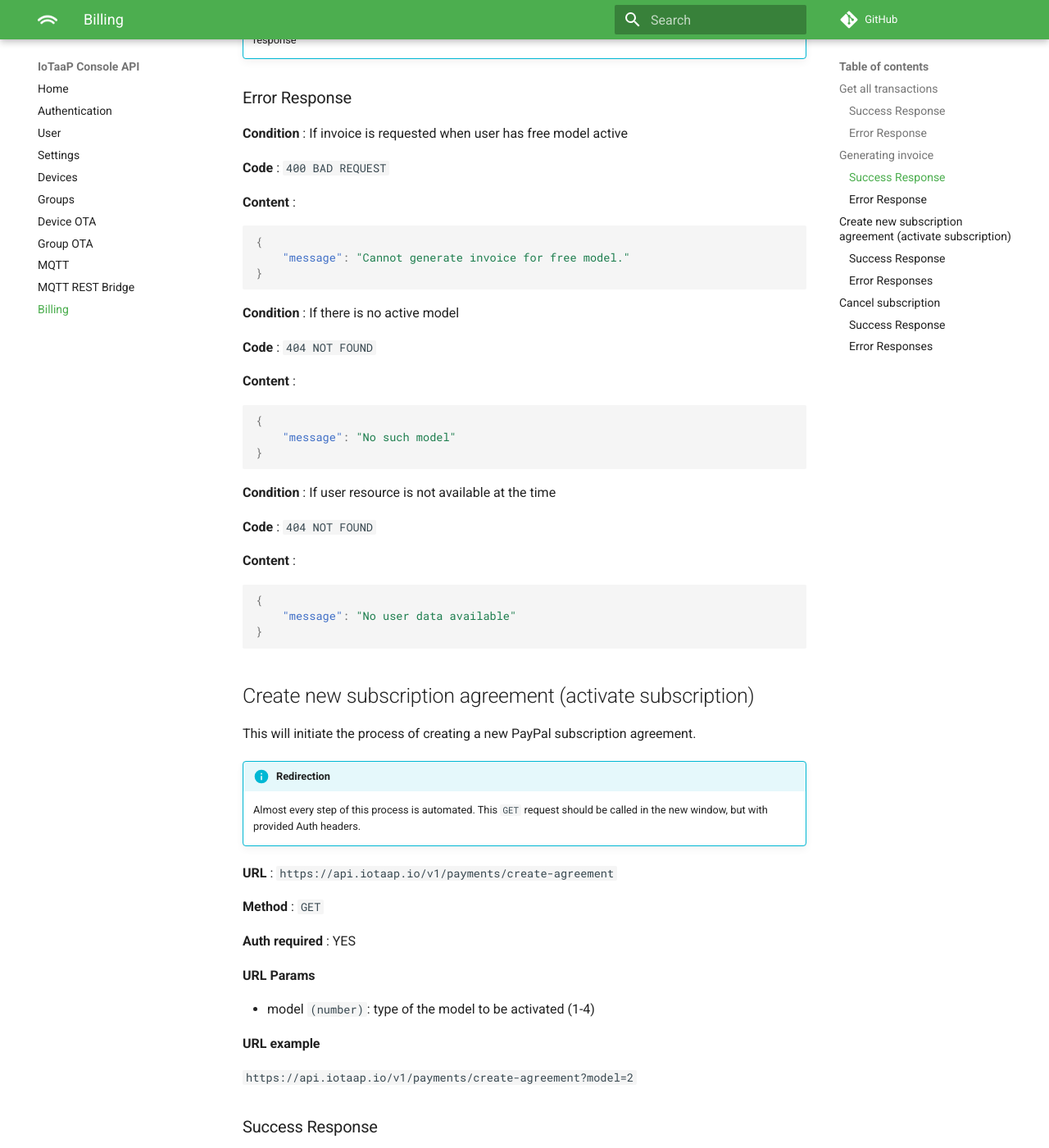
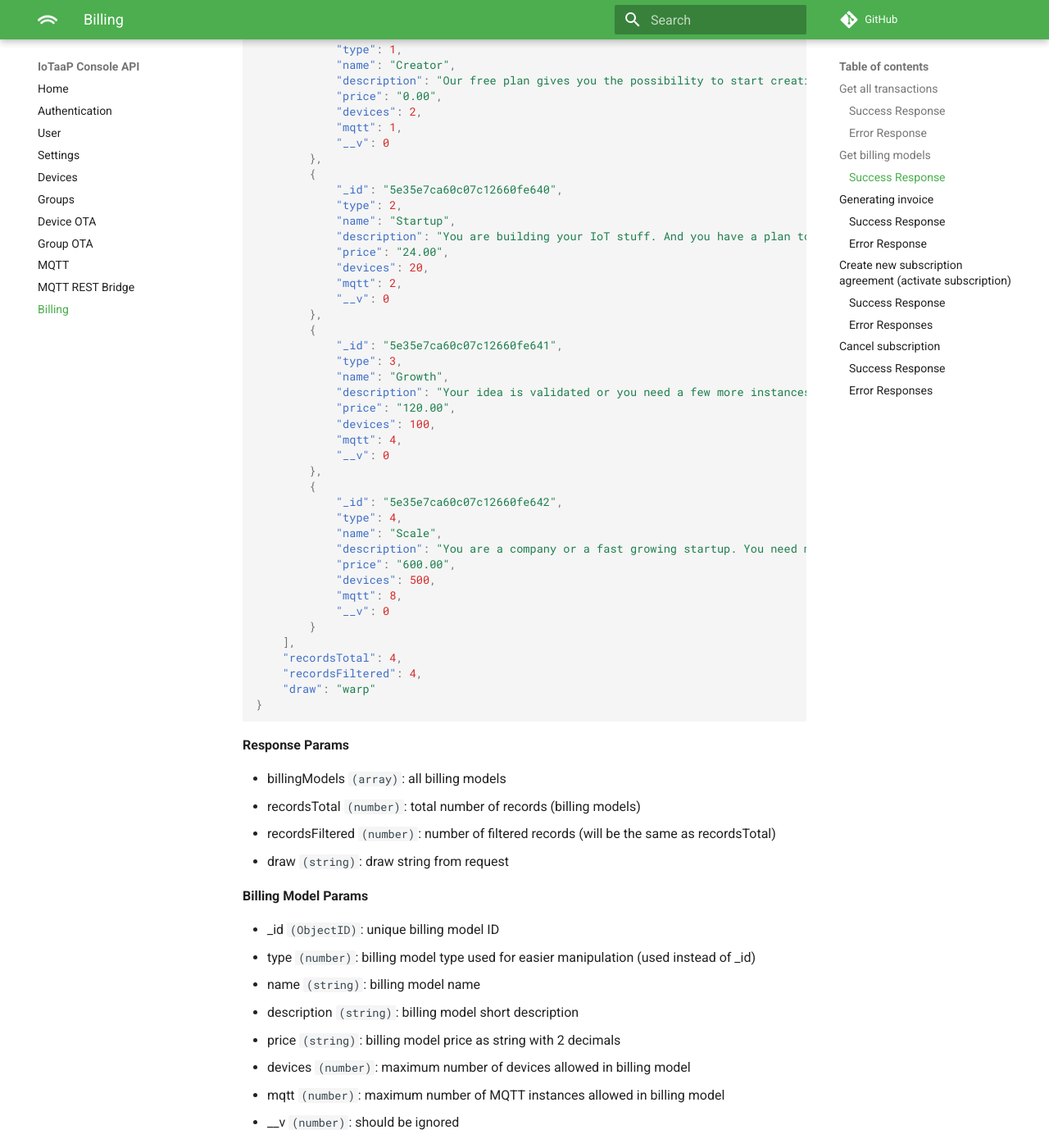
Before and after one commit to iotaap/docs-rest, an MkDocs documentation site: the page built from docs/billing.md, in a window 1280 px wide and 1400 px high, scrolled down 2606 px. Shown: the whole window at 82% size. Built offline with MkDocs 1.6.1 and Material for MkDocs 9.7.7, drawn with Linux system fonts in a browser that asks for light colours; comment, search, counter and statistics services are not loaded; some of the changed text lies outside the part shown.

Commit message:
Added billing models GET endpoint

````diff
--- a/docs/billing.md
+++ b/docs/billing.md
@@ -91,6 +91,94 @@ basic payment information.
     "error": "<Error information>"
 }
 ```
+
+## Get billing models
+
+It will return all available billing models
+
+**URL** : `https://api.iotaap.io/v1/payments/billing-models`
+
+**Method** : `GET`
+
+**Auth required** : YES
+
+**URL Params**
+
+- draw `(string)`: value will be returned back in the response
+
+### Success Response
+
+**Code** : `200 OK`
+
+**Response example**
+
+```json
+{
+    "billingModels": [
+        {
+            "_id": "5e35e7ca60c07c12660fe63f",
+            "type": 1,
+            "name": "Creator",
+            "description": "Our free plan gives you the possibility to start creating without worrying about payments.",
+            "price": "0.00",
+            "devices": 2,
+            "mqtt": 1,
+            "__v": 0
+        },
+        {
+            "_id": "5e35e7ca60c07c12660fe640",
+            "type": 2,
+            "name": "Startup",
+            "description": "You are building your IoT stuff. And you have a plan to create the next big thing. Go forward!",
+            "price": "24.00",
+            "devices": 20,
+            "mqtt": 2,
+            "__v": 0
+        },
+        {
+            "_id": "5e35e7ca60c07c12660fe641",
+            "type": 3,
+            "name": "Growth",
+            "description": "Your idea is validated or you need a few more instances for your project. This model is for you!",
+            "price": "120.00",
+            "devices": 100,
+            "mqtt": 4,
+            "__v": 0
+        },
+        {
+            "_id": "5e35e7ca60c07c12660fe642",
+            "type": 4,
+            "name": "Scale",
+            "description": "You are a company or a fast growing startup. You need more power and more devices. Push it up!",
+            "price": "600.00",
+            "devices": 500,
+            "mqtt": 8,
+            "__v": 0
+        }
+    ],
+    "recordsTotal": 4,
+    "recordsFiltered": 4,
+    "draw": "warp"
+}
+```
+
+**Response Params**
+
+- billingModels `(array)`: all billing models
+- recordsTotal `(number)`: total number of records (billing models)
+- recordsFiltered `(number)`: number of filtered records (will be the same as recordsTotal)
+- draw `(string)`: draw string from request
+
+**Billing Model Params**
+
+- _id `(ObjectID)`: unique billing model ID
+- type `(number)`: billing model type used for easier manipulation (used instead of _id)
+- name `(string)`: billing model name
+- description `(string)`: billing model short description
+- price `(string)`: billing model price as string with 2 decimals
+- devices `(number)`: maximum number of devices allowed in billing model
+- mqtt `(number)`: maximum number of MQTT instances allowed in billing model
+- __v `(number)`: should be ignored
 
 ## Generating invoice
 
````
